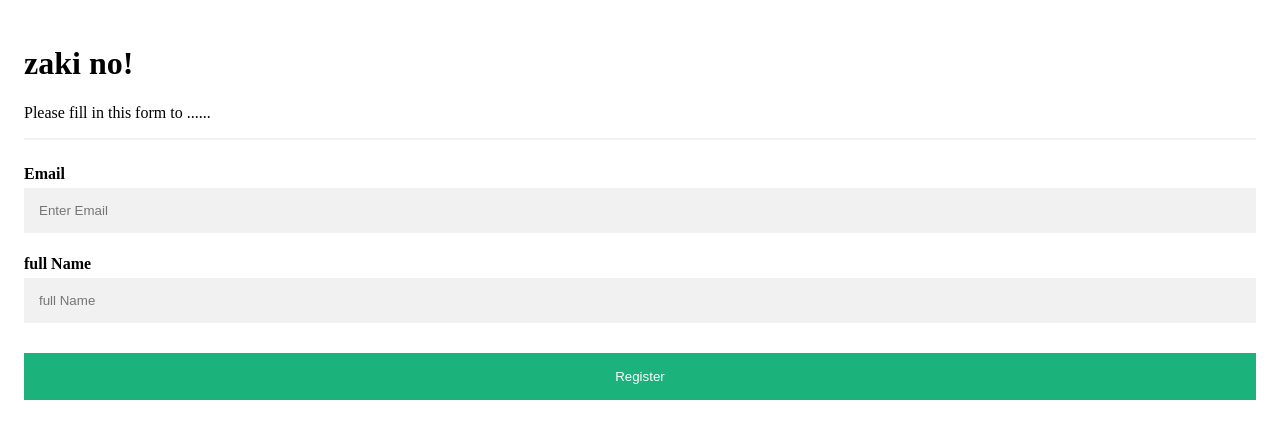
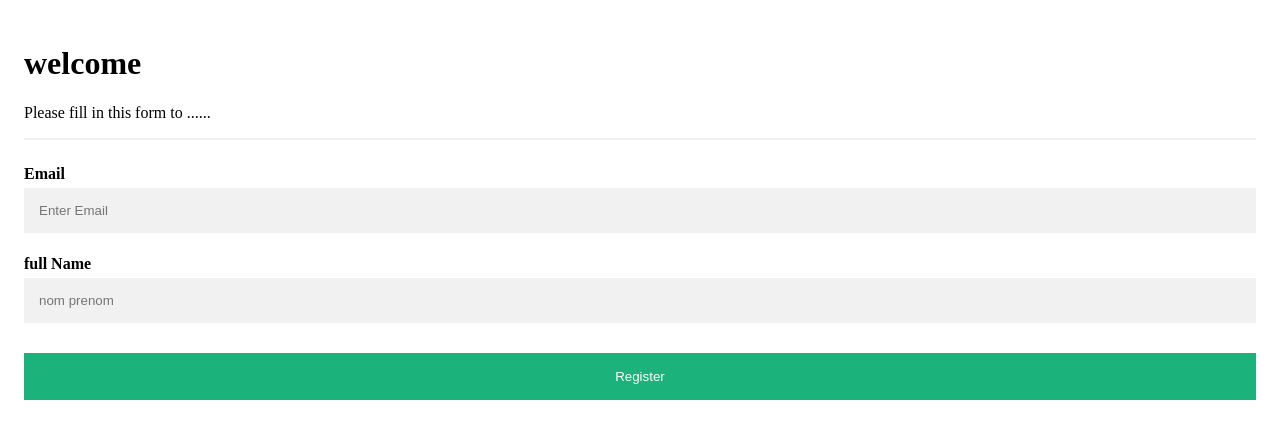
Before and after one commit to amineshx/project-form-insc, a plain HTML site: page index.html in a window 1280 px wide. Drawn offline with Linux system fonts and the light colour scheme.

Commit message:
Update index.html

```diff
--- a/index.html
+++ b/index.html
@@ -10,7 +10,7 @@
 <body>
     <form action="https://sheetdb.io/api/v1/x3c626gmkm23u" method="post" id="sheetdb-form">
         <div class="container">
-          <h1>zaki no!</h1>
+          <h1>welcome</h1>
           <p>Please fill in this form to ......</p>
           <hr>
 
@@ -18,7 +18,7 @@
           <input type="text" placeholder="Enter Email" name="data[email]" id="email" required>
 
           <label for="psw"><b>full Name</b></label>
-          <input type="text" placeholder="full Name" name="data[psw]" id="psw" required>
+          <input type="text" placeholder="nom prenom" name="data[psw]" id="psw" required>
           <button type="submit" class="registerbtn">Register</button>
         </div>
       </form>
```
